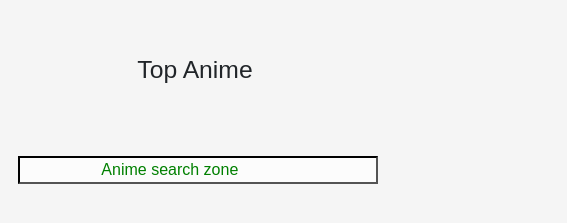
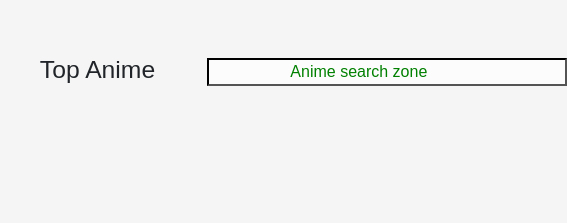
Before and after one commit to Ronziie/VanillaJS-AnimeDatabase, a plain HTML site: page index.html in a window 390 px wide. Shown: the part 101-324 px from the top of the page, 567 px wide, since content can reach past the window. Drawn offline with nearby package versions, Linux system fonts and the light colour scheme; no server answers.

Commit message:
Update index.html

```diff
--- a/index.html
+++ b/index.html
@@ -26,7 +26,7 @@
     <div class="container-fluid">
         <div class="row">
 
-            <div class="col-md-4 text-center">
+            <div class="col-md-4 col-6 text-center">
 
                 <div class="sidebar">
                     <h2>Top Anime</h2>
@@ -40,7 +40,7 @@
                 </div>
             </div>
 
-            <div class="col-md-8 mainContentContainer">
+            <div class="col-md-8 col-6 mainContentContainer">
 
 
                 <form class="form-content text-end">
```
